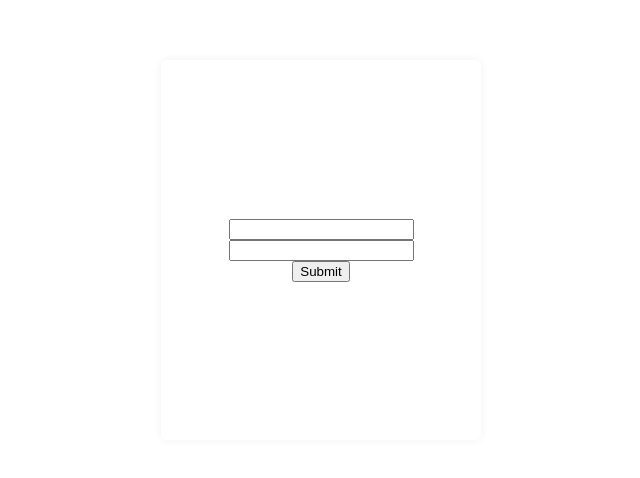
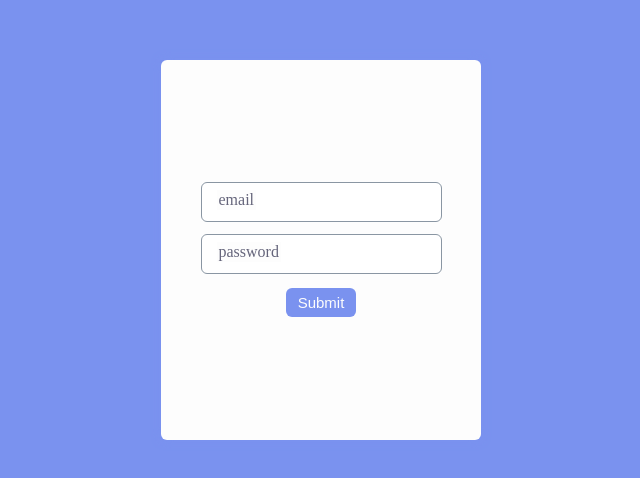
Before and after one commit to fedor11235/uprock-test, a Vue app: page /login in a window 1280 px wide. Shown: the part 158-636 px from the top of the page, without its empty margins (327-967 px from the left). Built offline with nearby package versions, Linux system fonts and the light colour scheme.

Commit message:
made button and input components

```diff
--- a/src/App.vue
+++ b/src/App.vue
@@ -72,3 +72,8 @@ export default {
   }
 };
 </script>
+<style>
+body {
+  background-color: #7a92ef;
+}
+</style>
--- /dev/null
+++ b/src/components/BaseButton.vue
@@ -0,0 +1,29 @@
+<template>
+<input class="base-button" type="submit" />
+</template>
+<script>
+export default {
+    name: 'BaseButton',
+}
+</script>
+<style scoped>
+.base-button {
+    margin: 8px;
+    padding: 6px 12px;
+    border: none;
+    border-radius: 6px;
+    background-color: #7a92ef;
+    color: #fdfdfd;
+    font-weight: 500;
+    font-size: 15px;
+    cursor: pointer;
+    transition: transform 200ms;
+}
+
+.base-button:hover {
+    background-color: #6d87ee;
+  }
+.base-button:active {
+transform: scale(0.975);
+}
+</style>
--- /dev/null
+++ b/src/components/BaseInput.vue
@@ -0,0 +1,84 @@
+<template>
+<div class="base-input">
+  <input class="base-input__input" type="text" :name="name" id="base-input__input" :value="value" @input="handlerInput" placeholder=" "/>
+  <label class="base-input__label" for="base-input__input">{{label}}</label>
+</div>
+</template>
+<script>
+export default {
+  name: 'BaseInput',
+  props: {
+      label: {
+          type: String,
+          required: true
+      },
+      value: {
+          type: String,
+          required: true
+      }
+  },
+  data() {
+      return {
+          valueData: ''
+      }
+  },
+  computed: {
+      name() {
+          return this.label.toLowerCase();
+      },
+  },
+  mounted() {
+      this.valueData = this.valueProp
+  },
+  methods: {
+      handlerInput(event) {
+          this.$emit('myInput', event.target.value);
+      }
+  }
+}
+</script>
+<style scoped>
+.base-input {
+    position: relative;
+    margin: 6px;
+}
+.base-input__input {
+    border: 1px solid #8a96a3;
+    border-radius: 6px;
+    padding: 10px 16px;
+    font-size: 16px;
+    font-weight: 500;
+    outline: 0;
+    color: #1a1a1a;
+}
+
+.base-input__label {
+    position: absolute;
+    top: 8px;
+    left: 16px;
+    padding: 0 2px;
+    color: #65657b;
+    background-color: #fdfdfd;
+    line-height: 20px;
+    pointer-events: none;
+    transform-origin: 0 50%;
+    transition: transform 200ms, color 200ms;
+}
+
+.base-input__input:focus ~ .base-input__label,
+.base-input__input:not(:placeholder-shown) ~ .base-input__label {
+    transform: translateY(-20px) scale(0.75);
+}
+
+.base-input__input:not(:placeholder-shown) ~ .base-input__label {
+    color: #808097;
+}
+
+.base-input__input:focus ~ .base-input__label {
+    color: #7a92ef;
+}
+
+.base-input__input:focus {
+    border: 1px solid #7a92ef;
+}
+</style>
--- a/src/pages/Login.vue
+++ b/src/pages/Login.vue
@@ -1,38 +1,27 @@
 <template>
 <div class="login">
   <div class="card">
-        <form class="auth-form">
-          <input class="auth-form__input" type="text" v-model="form.email" />
-          <input class="auth-form__input" type="text" v-model="form.password" />
+    <BaseInput :value="form.email" @my-input="email => form.email = email" label="email" />
+    <BaseInput :value="form.password" @my-input="password => form.password = password" label="password" />
 
-          <input class="auth-form__submit" type="submit" @click.prevent="handleLogin" />
-        </form>
+    <BaseButton @click.prevent="handleLogin"/>
   </div>
 </div>
 </template>
 
 <script>
-  // import { Form, Field, ErrorMessage } from "vee-validate";
-  // import * as yup from "yup";
 import authService from "@/services/auth.service";
+import BaseInput from "@/components/BaseInput";
+import BaseButton from "@/components/BaseButton";
 
 export default {
-    name: "PageLogin",
-    // components: {
-    //   Form,
-    //   Field,
-    //   ErrorMessage,
-    // },
+  name: "Login",
+  components: {
+    BaseInput,
+    BaseButton
+    },
   data() {
-      // const schema = yup.object().shape({
-      //   username: yup.string().required("Username is required!"),
-      //   password: yup.string().required("Password is required!"),
-      // });
-
     return {
-        loading: false,
-        // message: "",
-        // schema,
       form: {
         email: '',
         password: ''
@@ -51,8 +40,7 @@
   },
   methods: {
     handleLogin() {
-        this.loading = true;
-        authService.login(form)
+      authService.login(this.form)
     },
   },
 };
@@ -73,8 +61,9 @@
   justify-content: center;
   width: 320px;
   height: 380px;
+  background-color: #fdfdfd;
   border-radius: 6px;
-  box-shadow: 0 0 10px #f1f1f1;
+  box-shadow: 0 0 10px #7a92ef;
 }
 
 .auth-form{
--- a/src/pages/Profile.vue
+++ b/src/pages/Profile.vue
@@ -26,7 +26,7 @@
 
 <script>
 export default {
-    name: 'PageProfile',
+  name: 'Profile',
   // computed: {
   //   currentUser() {
   //     return this.$store.state.auth.user;
```
Also changed, not shown: src/plugins/font-awesome.js (deleted, +0 -13 lines), 1 other file (tests, documents, lock files or other folders). Lines whose indentation alone changed are shown as unchanged.
